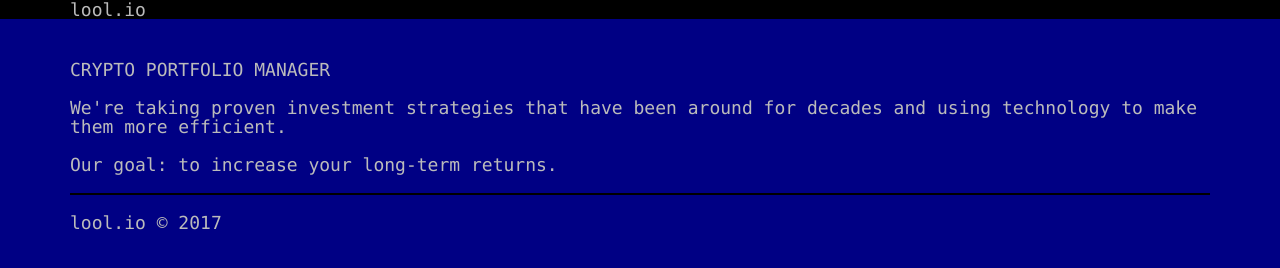
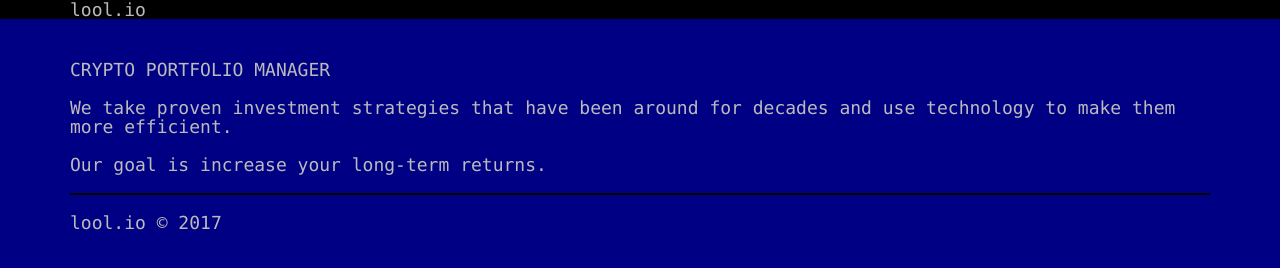
Before and after one commit to laser13/laser13.github.io, a plain HTML site: page index.html in a window 1280 px wide. Drawn offline with nearby package versions, Linux system fonts and the light colour scheme; a web font is replaced by a local one.

Commit message:
fix typo

```diff
--- a/index.html
+++ b/index.html
@@ -5,7 +5,7 @@
   <meta charset="utf-8">
   <title>LooL.io - Crypto Portfolio Manager</title>
   <meta name="viewport" content="width=device-width, initial-scale=1.0">
-  <meta name="description" content="We're taking proven investment strategies that have been around for decades and using technology to make them more efficient. Our goal: to increase your long-term returns.">
+  <meta name="description" content="We take proven investment strategies that have been around for decades and use technology to make them more efficient. Our goal is increase your long-term returns.">
   <meta name="author" content="Donets Nikolay">
 
   <!-- Le styles -->
@@ -48,8 +48,8 @@
   <!-- Main hero unit for a primary marketing message or call to action -->
   <div class="hero-unit">
     <h1>Crypto Portfolio Manager</h1>
-    <p>We're taking proven investment strategies that have been around for decades and using technology to make them more efficient.</p>
-    <p> Our goal: to increase your long-term returns.</p>
+    <p>We take proven investment strategies that have been around for decades and use technology to make them more efficient.</p>
+    <p> Our goal is increase your long-term returns.</p>
   </div>
 
   <hr>
```
